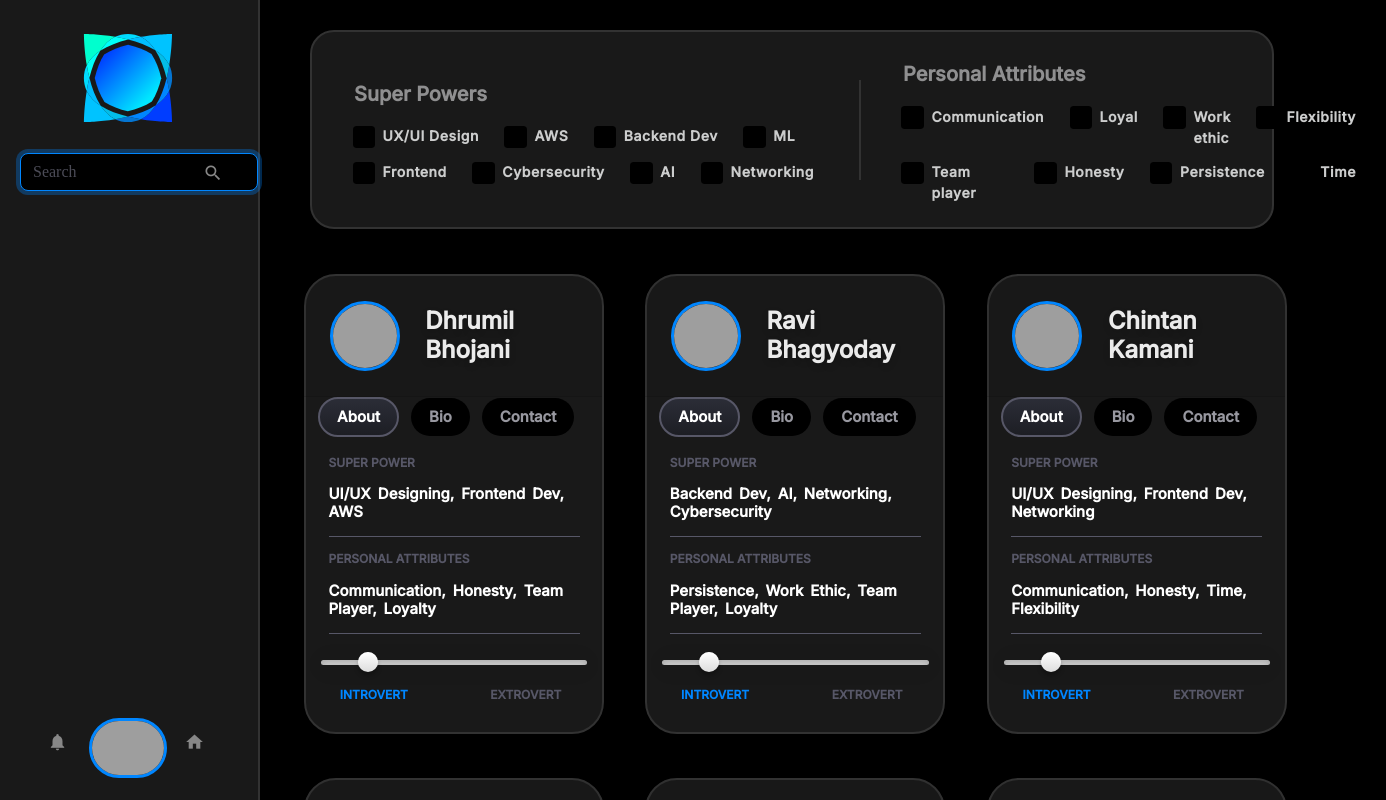
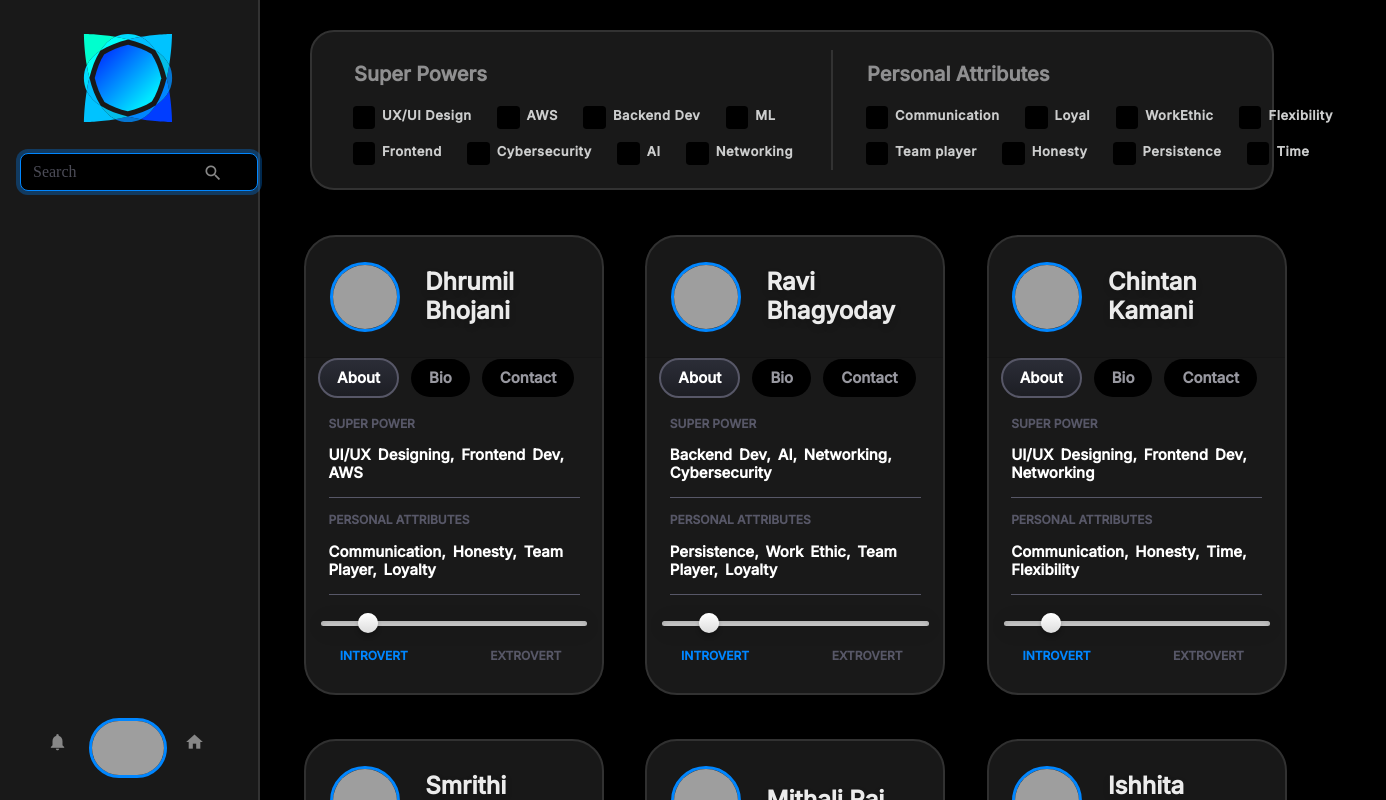
Before and after one commit to shashilsravan/rovae, a React (Create React App) app: page / in a window 1280 px wide. Shown: the top 800 px of the page, 1386 px wide, since content can reach past the window. Built offline with nearby package versions, Linux system fonts and the light colour scheme; grey boxes are pictures that could not be loaded.

Commit message:
thirdpha

```diff
--- a/src/App.css
+++ b/src/App.css
@@ -229,15 +229,15 @@ li{
     align-items: center;
   }
   .vline{
-    margin: 0 1rem;
+    margin: 0 0.5rem;
     border-left: 2px solid #323232;
-    height: 100px;
+    height: 120px;
   }
   .custom-control-label{
     color: #CCCDCD;
-    padding-left: 3px;
+    padding-left: 2.5px;
     margin-right: 0;
-    font-size: 14px;
+    font-size: 13px;
     font-weight: 800;
     font-family: Inter;
   }
--- a/src/App.js
+++ b/src/App.js
@@ -214,7 +214,7 @@ export default class App extends Component {
                       checked={this.state.workethic} onChange={(e) => this.handleChange(e, 'workethic')}
                       className="custom-control-input custom-checkbox hello"/>
                       <label className="custom-control-label"
-                      htmlFor="customCheck13"> Work ethic</label>
+                      htmlFor="customCheck13"> WorkEthic</label>
                     </div>
                     <div className="custom-control custom-checkbox checkbox-lg ccol">
                       <input type="checkbox" id="customCheck14"
```
